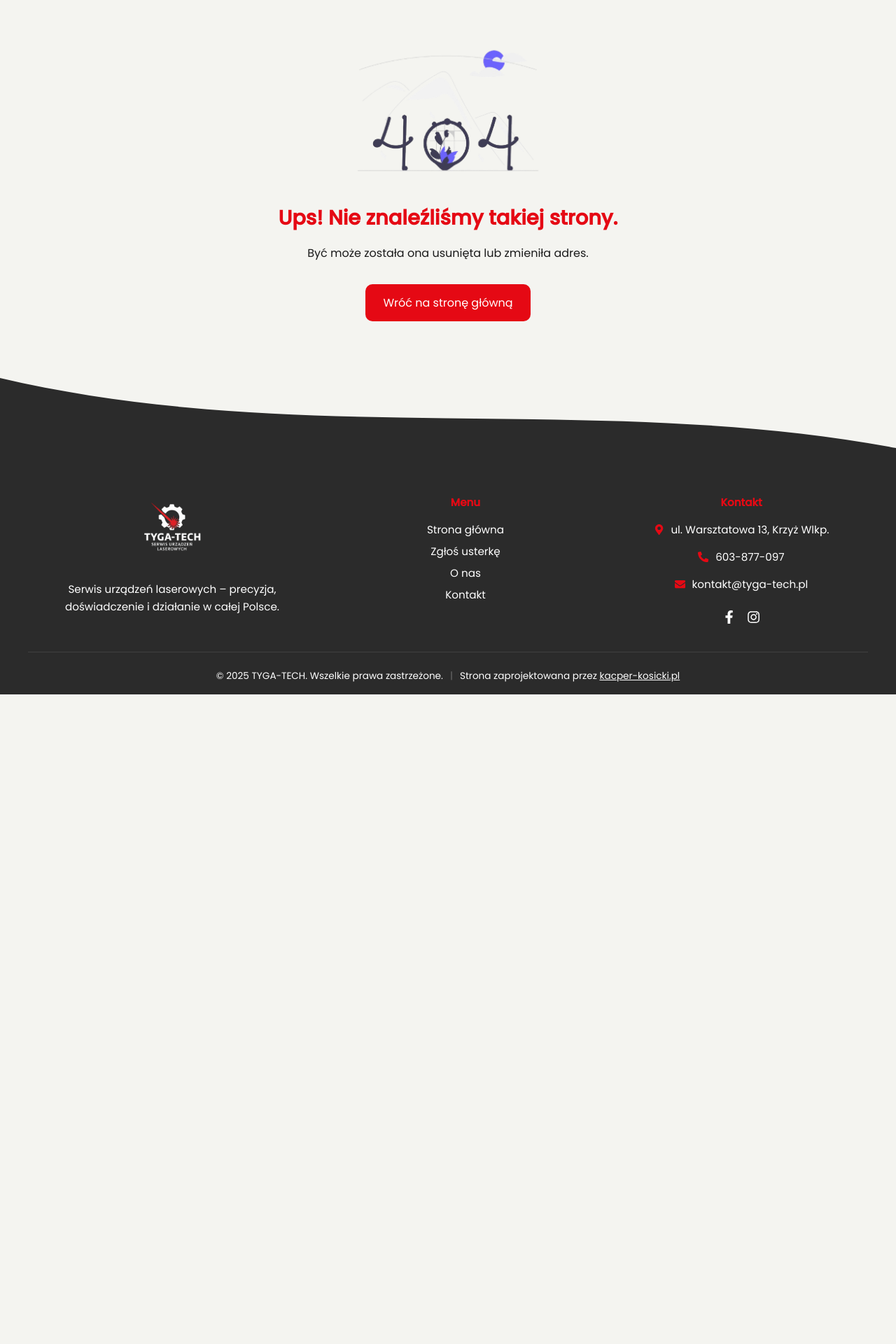
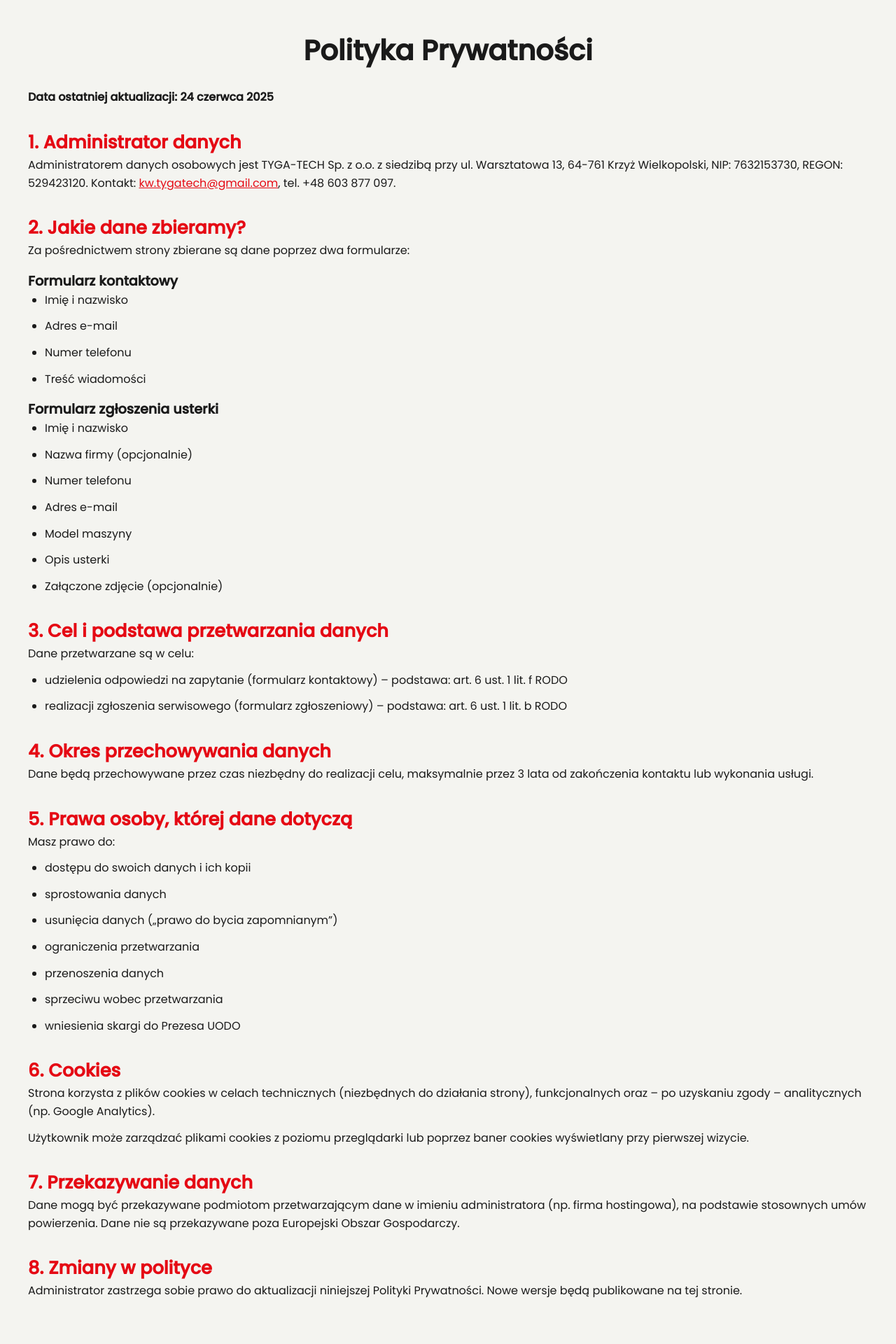
Before and after one commit to KacperKosicki/tyga-tech, a React (Create React App) app in the folder frontend/: page /polityka-prywatnosci in a window 1280 px wide. Shown: the part 180-2100 px from the top of the page at 70% size. Before the commit the page ends 1172 px from the top, so only its background shows below. Built offline with nearby package versions, Linux system fonts and the light colour scheme.

Commit message:
Dodanie Polityki Prywatnosci do strony. Konfiguracja komponentu Contact oraz ReportForm. Dodanie Polityki Prywatnosci do stopki strony i konfiguracja Footer.

```diff
--- a/frontend/src/App.js
+++ b/frontend/src/App.js
@@ -14,6 +14,7 @@ import NotFound from './pages/NotFound/NotFound';
 import Blog from './components/Blog/Blog';
 import BlogPost from './components/Blog/BlogPost';
 import Contact from './components/Contact/Contact';
+import PrivacyPolicy from './pages/PrivacyPolicy/PrivacyPolicy';
 
 function App() {
   useEffect(() => {
@@ -35,6 +36,7 @@ function App() {
         <Route path="/blog" element={<Blog />} />
         <Route path="/blog/:slug" element={<BlogPost />} />
         <Route path="/kontakt" element={<Contact />} />
+        <Route path="/polityka-prywatnosci" element={<PrivacyPolicy />} />
         <Route path="*" element={<NotFound />} />
       </Routes>
       <Footer />
--- a/frontend/src/components/Contact/Contact.jsx
+++ b/frontend/src/components/Contact/Contact.jsx
@@ -1,5 +1,6 @@
 import { useState } from 'react';
 import styles from './Contact.module.scss';
+import { Link } from 'react-router-dom';
 
 const Contact = () => {
   const [formData, setFormData] = useState({
@@ -7,47 +8,57 @@ const Contact = () => {
     email: '',
     phone: '',
     message: '',
+    acceptPrivacy: false,
   });
 
   const handleChange = (e) => {
-        const { name, value } = e.target;
+    const { name, value, type, checked } = e.target;
     setFormData((prev) => ({
       ...prev,
-            [name]: value,
+      [name]: type === 'checkbox' ? checked : value,
     }));
   };
 
   const handleSubmit = (e) => {
     e.preventDefault();
+    if (!formData.acceptPrivacy) {
+      alert('Aby wysłać wiadomość, musisz zaakceptować politykę prywatności.');
+      return;
+    }
+
     console.log(formData);
     alert('Wiadomość została wysłana!');
   };
 
   return (
     <section className={styles.contactSection}>
-            <div
-                className={styles.bgImageWrapper}
-                data-aos="fade-left"
-                data-aos-delay="0"
-            >
-                <img
-                    src="/images/undraw-contact.png"
-                    alt=""
-                    className={styles.bgImage}
-                />
+      <div className={styles.bgImageWrapper} data-aos="fade-left" data-aos-delay="0">
+        <img src="/images/undraw-contact.png" alt="" className={styles.bgImage} />
       </div>
+
       <div className={styles.container}>
         <h2 data-aos="fade-up" data-aos-delay="100">Skontaktuj się z nami</h2>
-                <form
-                    onSubmit={handleSubmit}
-                    className={styles.form}
-                    data-aos="fade-up"
-                    data-aos-delay="200"
-                >
+        <form onSubmit={handleSubmit} className={styles.form} data-aos="fade-up" data-aos-delay="200">
           <input type="text" name="name" placeholder="Imię i nazwisko" required onChange={handleChange} />
           <input type="email" name="email" placeholder="Adres email" required onChange={handleChange} />
           <input type="tel" name="phone" placeholder="Numer telefonu" onChange={handleChange} />
           <textarea name="message" placeholder="Wiadomość..." required rows={5} onChange={handleChange}></textarea>
+
+          <label className={styles.checkbox}>
+            <input
+              type="checkbox"
+              name="acceptPrivacy"
+              checked={formData.acceptPrivacy}
+              onChange={handleChange}
+              required
+            />
+            <span>
+              Wyrażam zgodę na przetwarzanie moich danych osobowych przez TYGA-TECH Sp. z o.o.
+              w celu kontaktu. Zapoznałem się z{' '}
+              <Link to="/polityka-prywatnosci" target="_blank">Polityką Prywatności</Link>.
+            </span>
+          </label>
+
           <button type="submit">Wyślij wiadomość</button>
         </form>
       </div>
--- a/frontend/src/components/Contact/Contact.module.scss
+++ b/frontend/src/components/Contact/Contact.module.scss
@@ -72,6 +72,40 @@
         background: darken($color-primary, 8%);
       }
     }
+
+    .checkbox {
+      display: flex;
+      align-items: flex-start;
+      gap: 0.75rem;
+      font-size: 0.9rem;
+      line-height: 1.5;
+      color: $color-text;
+      margin-top: 0.5rem;
+      margin-bottom: 1rem;
+      flex-wrap: wrap;
+
+      input[type='checkbox'] {
+        margin-top: 0.2rem;
+        cursor: pointer;
+        flex-shrink: 0;
+        width: 16px;
+        height: 16px;
+      }
+
+      span {
+        flex: 1;
+        min-width: 250px;
+      }
+
+      a {
+        color: $color-primary;
+        text-decoration: underline;
+
+        &:hover {
+          text-decoration: none;
+        }
+      }
+    }
   }
 }
 
--- a/frontend/src/components/Footer/Footer.jsx
+++ b/frontend/src/components/Footer/Footer.jsx
@@ -53,6 +53,10 @@ const Footer = () => {
           <p>
             © {new Date().getFullYear()} TYGA-TECH. Wszelkie prawa zastrzeżone.{' '}
             <span className={styles.separator}>|</span>{' '}
+            <Link to="/polityka-prywatnosci" className={styles.privacy}>
+              Polityka prywatności
+            </Link>{' '}
+            <span className={styles.separator}>|</span>{' '}
             Strona zaprojektowana przez{' '}
             <a
               href="https://kacper-kosicki.pl"
--- a/frontend/src/components/Footer/Footer.module.scss
+++ b/frontend/src/components/Footer/Footer.module.scss
@@ -139,6 +139,28 @@
       margin: 0 0.4rem;
       color: rgba(255, 255, 255, 0.3);
     }
+
+    @media (max-width: 768px) {
+      p {
+        display: flex;
+        flex-direction: column;
+        gap: 0.4rem;
+
+        .separator {
+          display: none; // usuń kreski na mobile
+        }
+      }
+    }
+  }
+
+}
+
+.privacy {
+  color: $color-primary;
+  text-decoration: underline;
+
+  &:hover {
+    text-decoration: none;
   }
 }
 
@@ -149,7 +171,7 @@
       flex-direction: column;
       align-items: center;
       text-align: center;
-      gap: 2.5rem;
+      gap: 1.5rem; // 🔽 zmniejszone z 2.5rem
     }
 
     .logoSection,
--- /dev/null
+++ b/frontend/src/pages/PrivacyPolicy/PrivacyPolicy.jsx
@@ -0,0 +1,89 @@
+import styles from './PrivacyPolicy.module.scss';
+
+const PrivacyPolicy = () => {
+  return (
+    <section className={styles.privacy}>
+      <div className={styles.container}>
+        <h1>Polityka Prywatności</h1>
+
+        <p><strong>Data ostatniej aktualizacji: 24 czerwca 2025</strong></p>
+
+        <h2>1. Administrator danych</h2>
+        <p>
+          Administratorem danych osobowych jest TYGA-TECH Sp. z o.o. z siedzibą przy ul. Warsztatowa 13,
+          64-761 Krzyż Wielkopolski, NIP: 7632153730, REGON: 529423120.
+          Kontakt: <a href="mailto:kw.tygatech@gmail.com">kw.tygatech@gmail.com</a>, tel. +48 603 877 097.
+        </p>
+
+        <h2>2. Jakie dane zbieramy?</h2>
+        <p>Za pośrednictwem strony zbierane są dane poprzez dwa formularze:</p>
+
+        <h3>Formularz kontaktowy</h3>
+        <ul>
+          <li>Imię i nazwisko</li>
+          <li>Adres e-mail</li>
+          <li>Numer telefonu</li>
+          <li>Treść wiadomości</li>
+        </ul>
+
+        <h3>Formularz zgłoszenia usterki</h3>
+        <ul>
+          <li>Imię i nazwisko</li>
+          <li>Nazwa firmy (opcjonalnie)</li>
+          <li>Numer telefonu</li>
+          <li>Adres e-mail</li>
+          <li>Model maszyny</li>
+          <li>Opis usterki</li>
+          <li>Załączone zdjęcie (opcjonalnie)</li>
+        </ul>
+
+        <h2>3. Cel i podstawa przetwarzania danych</h2>
+        <p>Dane przetwarzane są w celu:</p>
+        <ul>
+          <li>udzielenia odpowiedzi na zapytanie (formularz kontaktowy) – podstawa: art. 6 ust. 1 lit. f RODO</li>
+          <li>realizacji zgłoszenia serwisowego (formularz zgłoszeniowy) – podstawa: art. 6 ust. 1 lit. b RODO</li>
+        </ul>
+
+        <h2>4. Okres przechowywania danych</h2>
+        <p>
+          Dane będą przechowywane przez czas niezbędny do realizacji celu, maksymalnie przez 3 lata od zakończenia
+          kontaktu lub wykonania usługi.
+        </p>
+
+        <h2>5. Prawa osoby, której dane dotyczą</h2>
+        <p>Masz prawo do:</p>
+        <ul>
+          <li>dostępu do swoich danych i ich kopii</li>
+          <li>sprostowania danych</li>
+          <li>usunięcia danych („prawo do bycia zapomnianym”)</li>
+          <li>ograniczenia przetwarzania</li>
+          <li>przenoszenia danych</li>
+          <li>sprzeciwu wobec przetwarzania</li>
+          <li>wniesienia skargi do Prezesa UODO</li>
+        </ul>
+
+        <h2>6. Cookies</h2>
+        <p>
+          Strona korzysta z plików cookies w celach technicznych (niezbędnych do działania strony),
+          funkcjonalnych oraz – po uzyskaniu zgody – analitycznych (np. Google Analytics).
+        </p>
+        <p>
+          Użytkownik może zarządzać plikami cookies z poziomu przeglądarki lub poprzez baner cookies wyświetlany przy pierwszej wizycie.
+        </p>
+
+        <h2>7. Przekazywanie danych</h2>
+        <p>
+          Dane mogą być przekazywane podmiotom przetwarzającym dane w imieniu administratora (np. firma hostingowa),
+          na podstawie stosownych umów powierzenia. Dane nie są przekazywane poza Europejski Obszar Gospodarczy.
+        </p>
+
+        <h2>8. Zmiany w polityce</h2>
+        <p>
+          Administrator zastrzega sobie prawo do aktualizacji niniejszej Polityki Prywatności. Nowe wersje będą publikowane na tej stronie.
+        </p>
+      </div>
+    </section>
+  );
+};
+
+export default PrivacyPolicy;
--- /dev/null
+++ b/frontend/src/pages/PrivacyPolicy/PrivacyPolicy.module.scss
@@ -0,0 +1,46 @@
+@import '../../styles/variables';
+
+.privacy {
+  padding: 4rem 2rem;
+  background-color: $color-bg;
+  color: $color-text;
+
+  h1 {
+    font-size: 2.5rem;
+    margin-bottom: 1.5rem;
+    text-align: center;
+  }
+
+  h2 {
+    font-size: 1.6rem;
+    margin-top: 2rem;
+    color: $color-primary;
+  }
+
+  h3 {
+    font-size: 1.2rem;
+    margin-top: 1rem;
+    color: $color-text;
+  }
+
+  p, li {
+    font-size: 1rem;
+    line-height: 1.6;
+    margin-bottom: 0.75rem;
+  }
+
+  ul {
+    margin-left: 1.5rem;
+    list-style: disc;
+  }
+
+  a {
+    color: $color-primary;
+    text-decoration: underline;
+  }
+
+  .container {
+    max-width: $max-width;
+    margin: 0 auto;
+  }
+}
--- a/frontend/src/pages/ReportForm/ReportForm.jsx
+++ b/frontend/src/pages/ReportForm/ReportForm.jsx
@@ -1,5 +1,6 @@
 import { useState } from 'react';
 import styles from './ReportForm.module.scss';
+import { Link } from 'react-router-dom';
 
 const ReportForm = () => {
   const [formData, setFormData] = useState({
@@ -10,44 +11,37 @@ const ReportForm = () => {
     model: '',
     description: '',
     file: null,
+    acceptPrivacy: false,
   });
 
   const handleChange = (e) => {
-    const { name, value, files } = e.target;
+    const { name, value, files, type, checked } = e.target;
     setFormData((prev) => ({
       ...prev,
-      [name]: files ? files[0] : value,
+      [name]: type === 'checkbox' ? checked : files ? files[0] : value,
     }));
   };
 
   const handleSubmit = (e) => {
     e.preventDefault();
+    if (!formData.acceptPrivacy) {
+      alert('Aby wysłać zgłoszenie, musisz zaakceptować politykę prywatności.');
+      return;
+    }
+
     console.log(formData);
     alert('Zgłoszenie wysłane!');
   };
 
   return (
-    <section className={`${styles.reportSection}`}>
-      <div
-        className={styles.bgImageWrapper}
-        data-aos="fade-left"
-        data-aos-delay="0"
-      >
-        <img
-          src="/images/undraw-bug-fixing.png"
-          alt=""
-          className={styles.bgImage}
-        />
+    <section className={styles.reportSection}>
+      <div className={styles.bgImageWrapper} data-aos="fade-left">
+        <img src="/images/undraw-bug-fixing.png" alt="" className={styles.bgImage} />
       </div>
 
       <div className={styles.container}>
-        <h2 data-aos="fade-up" data-aos-delay="100">Zgłoszenie usterki</h2>
-        <form
-          onSubmit={handleSubmit}
-          className={styles.form}
-          data-aos="fade-up"
-          data-aos-delay="200"
-        >
+        <h2 data-aos="fade-up">Zgłoszenie usterki</h2>
+        <form onSubmit={handleSubmit} className={styles.form} data-aos="fade-up">
           <input type="text" name="name" placeholder="Imię i nazwisko" required onChange={handleChange} />
           <input type="text" name="company" placeholder="Nazwa firmy" onChange={handleChange} />
           <input type="tel" name="phone" placeholder="Numer telefonu" required onChange={handleChange} />
@@ -55,6 +49,22 @@ const ReportForm = () => {
           <input type="text" name="model" placeholder="Model maszyny" onChange={handleChange} />
           <textarea name="description" placeholder="Opis usterki..." required rows={5} onChange={handleChange}></textarea>
           <input type="file" name="file" accept="image/*" onChange={handleChange} />
+
+          <label className={styles.checkbox}>
+            <input
+              type="checkbox"
+              name="acceptPrivacy"
+              checked={formData.acceptPrivacy}
+              onChange={handleChange}
+              required
+            />
+            <span>
+              Wyrażam zgodę na przetwarzanie moich danych osobowych przez TYGA-TECH Sp. z o.o.
+              w celu obsługi zgłoszenia. Zapoznałem się z{' '}
+              <Link to="/polityka-prywatnosci" target="_blank">Polityką Prywatności</Link>.
+            </span>
+          </label>
+
           <button type="submit">Wyślij zgłoszenie</button>
         </form>
       </div>
--- a/frontend/src/pages/ReportForm/ReportForm.module.scss
+++ b/frontend/src/pages/ReportForm/ReportForm.module.scss
@@ -79,6 +79,40 @@
         background: darken($color-primary, 8%);
       }
     }
+
+    .checkbox {
+      display: flex;
+      align-items: flex-start;
+      gap: 0.75rem;
+      font-size: 0.9rem;
+      line-height: 1.5;
+      color: $color-text;
+      margin-top: 0.5rem;
+      margin-bottom: 1rem;
+      flex-wrap: wrap;
+
+      input[type='checkbox'] {
+        margin-top: 0.2rem;
+        cursor: pointer;
+        flex-shrink: 0;
+        width: 16px;
+        height: 16px;
+      }
+
+      span {
+        flex: 1;
+        min-width: 250px;
+      }
+
+      a {
+        color: $color-primary;
+        text-decoration: underline;
+
+        &:hover {
+          text-decoration: none;
+        }
+      }
+    }
   }
 }
 
```
Lines whose indentation alone changed are shown as unchanged.
